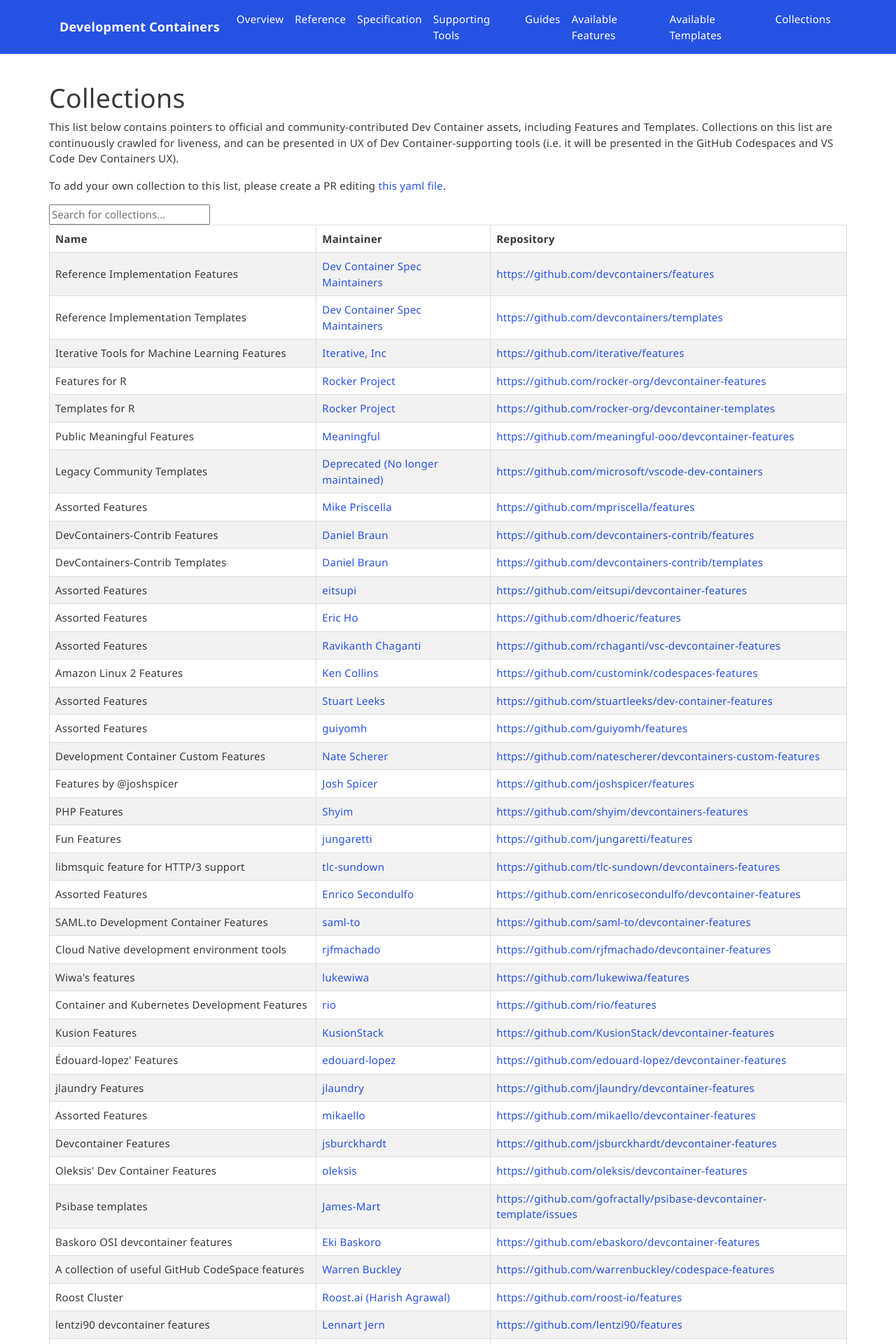
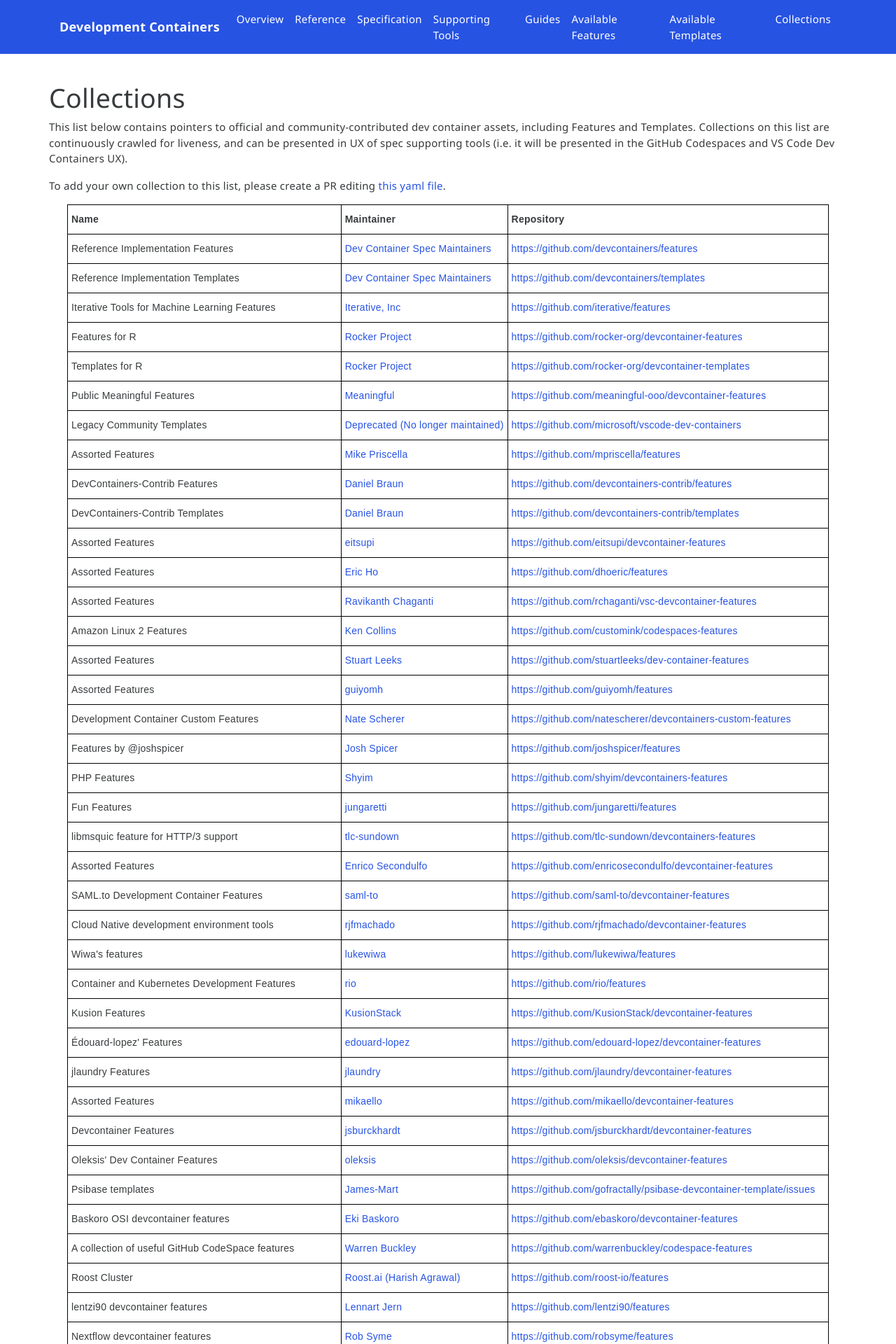
Before and after one commit to devcontainers/devcontainers.github.io, a Jekyll site: the page built from collections.html, in a window 1280 px wide. Shown: the top 1920 px of the page at 70% size. Built offline with Jekyll 4.4.1, drawn with Linux system fonts in a browser that asks for light colours; nearby versions of some CDN libraries; comment, search, counter and statistics services are not loaded.

Commit message:
Revert changes

```diff
--- a/collections.html
+++ b/collections.html
@@ -6,65 +6,28 @@
 
 <h1 style="margin-left: auto;margin-right: auto;">Collections</h1>
 <p style="margin-left: auto;margin-right: auto;">
-    This list below contains pointers to official and community-contributed Dev Container assets, including Features and Templates.
-    Collections on this list are continuously crawled for liveness, and can be presented in UX of Dev Container-supporting tools
+    This list below contains pointers to official and community-contributed dev container assets, including Features and
+    Templates.
+    Collections on this list are continuously crawled for liveness, and can be presented in UX of spec supporting tools
     (i.e. it will be presented in the GitHub Codespaces and VS Code Dev Containers UX).
 </p>
 
 <p>
-    To add your own collection to this list, please create a PR editing <a href="https://github.com/devcontainers/devcontainers.github.io/blob/gh-pages/_data/collection-index.yml">this yaml file</a>.
+    To add your own collection to this list, please create a PR editing <a
+        href="https://github.com/devcontainers/devcontainers.github.io/blob/gh-pages/_data/collection-index.yml">this
+        yaml file</a>.
 </p>
-
-<input type="text" id="searchInput" onkeyup="searchTable()" placeholder="Search for collections...">
-<style>
-    table {
-        border-collapse: collapse;
-        width: 100%;
-    }
-
-    th, td {
-        text-align: left;
-        padding: 8px;
-        border: 1px solid #ddd;
-    }
-
-    tr:nth-child(even) {
-        background-color: #f2f2f2;
-    }
-</style>
-<table id="collectionTable">
 <tr>
-        <th>Name</th>
-        <th>Maintainer</th>
-        <th>Repository</th>
+    <td class="tg-0lax"><b>Name</b></b></td>
+    <td class="tg-0lax"><b>Maintainer</b></td>
+    <td class="tg-0lax"><b>Repository</b></td>
 </tr>
 
 {% for c in site.data.collection-index %}
 <tr>
-        <td>{{ c.name }}</td>
-        <td><a rel="nofollow" href="{{ c.contact | strip_html  }}">{{ c.maintainer | strip_html  }}</a></td>
-        <td><a rel="nofollow" href="{{ c.repository | strip_html  }}">{{ c.repository | strip_html  }}</a></td>
+    <td class="tg-0lax">{{ c.name }}</td>
+    <td class="tg-0lax"><a rel="nofollow" href="{{ c.contact | strip_html  }}">{{ c.maintainer | strip_html }}</a></td>
+    <td class="tg-0lax"><a rel="nofollow" href="{{ c.repository | strip_html  }}">{{ c.repository | strip_html }}</a>
+    </td>
 </tr>
 {% endfor %}
-</table>
-
-<script>
-function searchTable() {
-    var input, filter, table, tr, td, i, txtValue;
-    input = document.getElementById("searchInput");
-    filter = input.value.toUpperCase();
-    table = document.getElementById("collectionTable");
-    tr = table.getElementsByTagName("tr");
-    for (i = 0; i < tr.length; i++) {
-        td = tr[i].getElementsByTagName("td")[0];
-        if (td) {
-            txtValue = td.textContent || td.innerText;
-            if (txtValue.toUpperCase().indexOf(filter) > -1) {
-                tr[i].style.display = "";
-            } else {
-                tr[i].style.display = "none";
-            }
-        }
-    }
-}
-</script>
```
Lines whose indentation alone changed are shown as unchanged.
